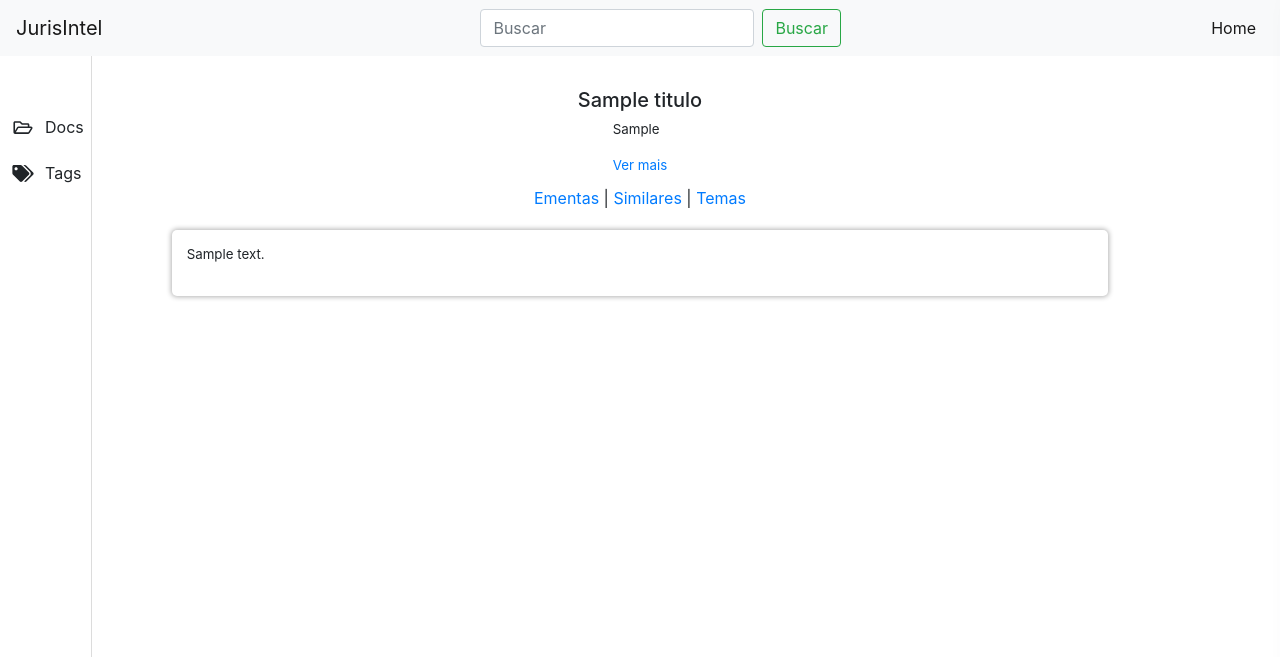
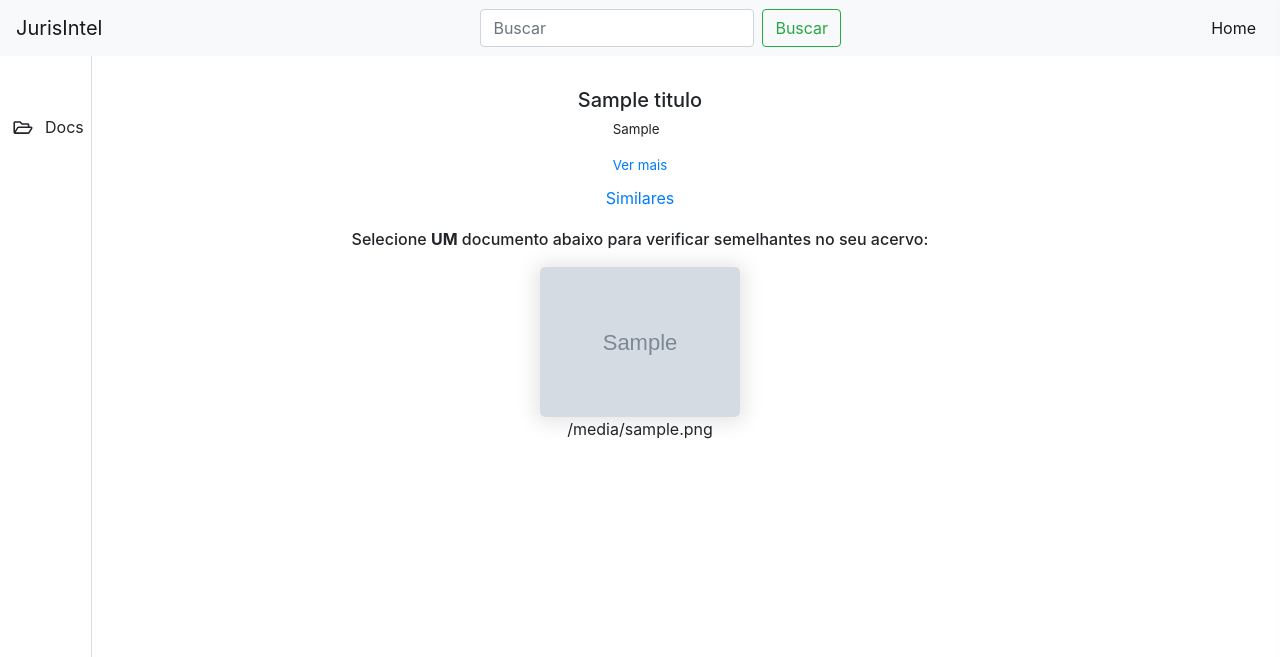
Before and after one commit to carloshhb/jurisintel-aws, a Django app: template jurisintel/templates/conteudo/open_case.html in a window 1280 px wide. Shown: the top 657 px of the page. Run offline with Django 3.2, Linux system fonts and the light colour scheme; tables that the repository leaves empty hold one stand-in row (values such as "Sample post"); the template is opened without the code that fills it: values that come from a table or form of the project are taken from there, most other values are stand-ins (such as "Sample title", 1, 10 or a date in 2020); grey boxes marked "Sample" are stand-in pictures; some libraries are stand-ins or nearby versions.

Commit message:
Removido temporariamente funções não ativas

```diff
--- a/jurisintel/templates/conteudo/includes/similares.html
+++ b/jurisintel/templates/conteudo/includes/similares.html
@@ -6,10 +6,10 @@
             <h6>Selecione <strong>UM</strong> documento abaixo para verificar semelhantes no seu acervo:</h6>
         </div>
         <div class="similares-docs">
-            {% for file, values in docs %}
+            {% for k, v in documentos %}
                 <div class="open-case-sim-doc">
-                    <img class="open-case-thumbnail" src="{{ values|first }}" alt="Thumbnail"
-                         id="{{ file }}_{{ forloop.counter0 }}" data-file="{{ values|last }}" data-csrf="{{ csrf_token }}"
+                    <img class="open-case-thumbnail" src="{{ v.file_thumbnail }}" alt="Thumbnail"
+                         id="{{ v.file_name }}_{{ forloop.counter0 }}" data-file="{{ v.file_id }}" data-csrf="{{ csrf_token }}"
                          data-url="{% url 'conteudo:similarities' pk %}">
                     {{ file }}
                 </div>
--- a/jurisintel/templates/conteudo/open_case.html
+++ b/jurisintel/templates/conteudo/open_case.html
@@ -412,10 +412,10 @@
                         <i class="far fa-folder-open side-button-icon"></i>
                         <span>Docs</span>
                     </button>
-                    <button class="btn side-button" data-toggle="tooltip" data-placement="top" title="Tags">
-                        <i class="fas fa-tags side-button-icon"></i>
-                        <span>Tags</span>
-                    </button>
+{#                    <button class="btn side-button" data-toggle="tooltip" data-placement="top" title="Tags">#}
+{#                        <i class="fas fa-tags side-button-icon"></i>#}
+{#                        <span>Tags</span>#}
+{#                    </button>#}
                 </div>
             </div>
         </section>
@@ -435,26 +435,27 @@
                     {% endif %}
                 </div>
                 <div class="filters">
-                    <a href="">Ementas</a> |
-                    <a href="{% url 'conteudo:similarities' pk %}" id="js-similar">Similares</a> |
-                    <a href="">Temas</a>
+                    <!-- <a href="">Ementas</a> | -->
+                    <a href="{% url 'conteudo:similarities' pk %}" id="js-similar">Similares</a> <!--|-->
+                    <!-- <a href="">Temas</a> -->
                 </div>
             </div>
             <section class="main-panel-content">
                 <div class="open-case-content">
-                    <div class="open-case-precedents">
-                        {% for ementa in ementas %}
-                            <div class="precedents-card" id="js-preCard-{{ forloop.counter0 }}">
-                                <p class="precedents-text" id="js-textCard-{{ forloop.counter0 }}">
-                                    {{ ementa }}
-                                </p>
-                            </div>
-                        {% empty %}
-                            <div class="no-precedents">
-                                <p>Não existem ementas registradas ainda.</p>
-                            </div>
-                        {% endfor %}
-                    </div>
+{#                    <div class="open-case-precedents">#}
+{#                        {% for ementa in ementas %}#}
+{#                            <div class="precedents-card" id="js-preCard-{{ forloop.counter0 }}">#}
+{#                                <p class="precedents-text" id="js-textCard-{{ forloop.counter0 }}">#}
+{#                                    {{ ementa }}#}
+{#                                </p>#}
+{#                            </div>#}
+{#                        {% empty %}#}
+{#                            <div class="no-precedents">#}
+{#                                <p>Não existem ementas registradas ainda.</p>#}
+{#                            </div>#}
+{#                        {% endfor %}#}
+{#                    </div>#}
+                    {% include 'conteudo/includes/similares.html' %}
                 </div>
             </section>
         </section>
```
Also changed, not shown: jurisintel/conteudo/views.py (+32 -17 lines).
